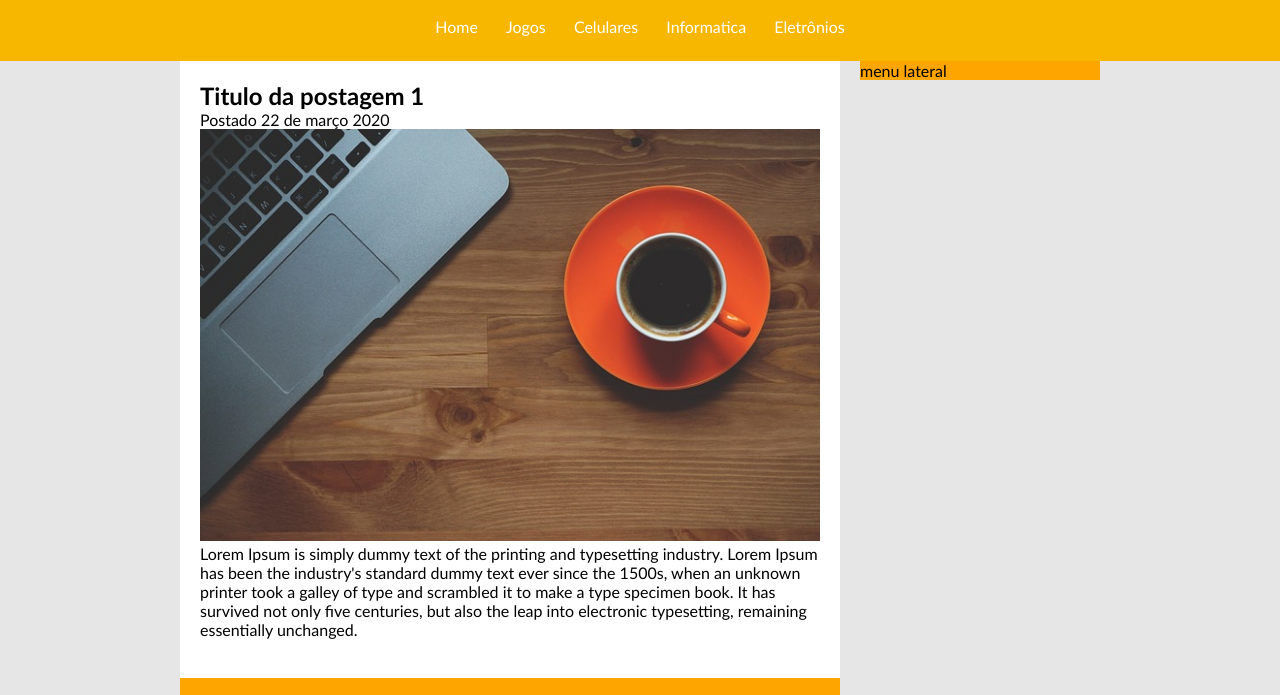
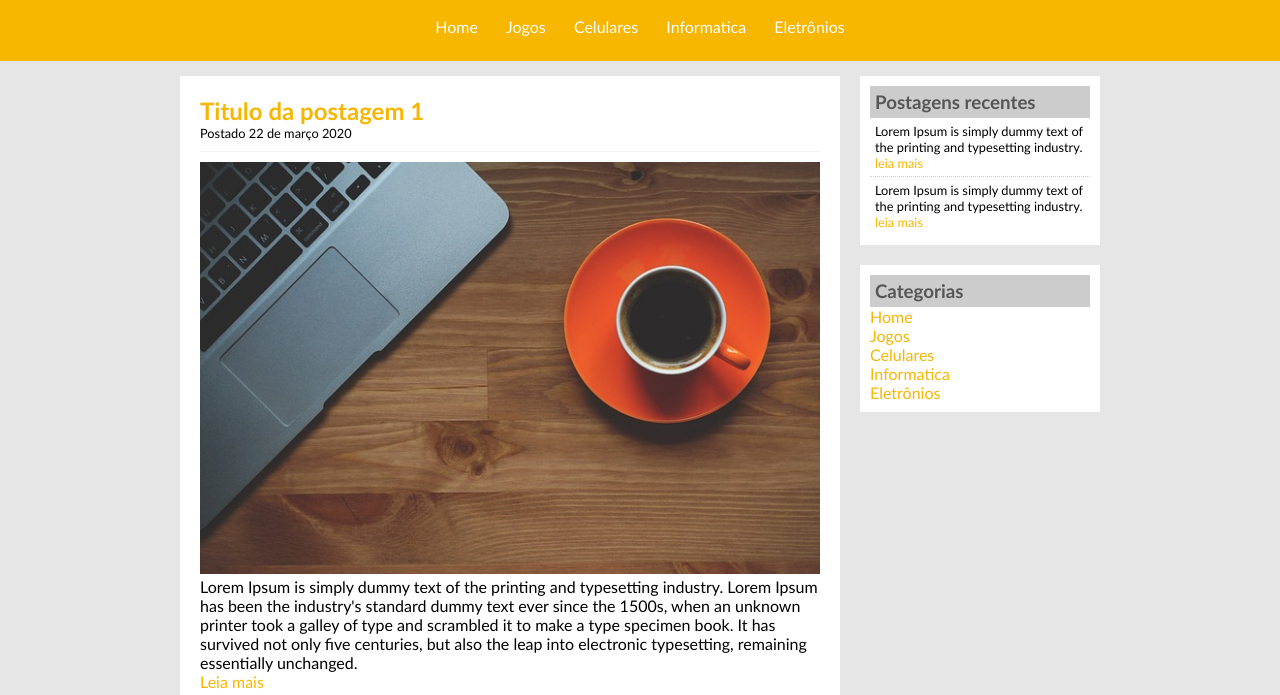
Before and after one commit to MunizNeto84/projeto02-modulo04, a plain HTML site: page index.html in a window 1280 px wide. Shown: the part 76-771 px from the top of the page. Drawn offline with Linux system fonts and the light colour scheme.

Commit message:
Finalizando o Projeto

```diff
--- a/css/estilo.css
+++ b/css/estilo.css
@@ -19,14 +19,10 @@ body {
 	padding: 10px;
 }
 
-
-#area-postagens, #area-lateral{
-	background: orange;
-}
-
 #area-principal{
 	width: 920px;
 	margin: 0 auto;
+	padding: 15px;
 }
 
 #area-postagens{
@@ -45,6 +41,12 @@ body {
 	background: white;
 }
 
+.conteudo-lateral{
+	background: white;
+	padding: 10px;
+	margin-bottom: 20px;
+}
+
 #rodape{
 	clear: both;
 	text-align: center;
@@ -56,14 +58,30 @@ a {
 	text-decoration: none;
 }
 
+
 a:link, a:visited{
+	color: #f7b600;
+}
+
+a:hover{
+	text-decoration: underline;
+}
+
+#area-cabecalho a:link, #area-cabecalho a:visited{
 	color: #fff;
 	padding: 8px 12px;
 }
 
-a:hover{
+#area-cabecalho a:hover{
 	color: #f7b600;
 	background: #fff;
+	text-decoration: none;
+}
+
+.postagem-lateral{
+	font-size: 0.8em;
+	padding: 5px;
+	border-bottom: 1px dotted #ccc;
 }
 
 h1 {
@@ -71,6 +89,29 @@ h1 {
 	font-size: 2.5em;
 }
 
+h2{
+	color: #f7b600;
+}
+
+h3{
+	color: #565656;
+	background:#CCC;
+	padding: 5px;
+}
+
 .branco{
 	color: white;
 }
+
+.data-postagem{
+	font-size: 0.8em;
+	border-bottom:1px solid #f4f4f4;
+	padding-bottom: 10px;
+	margin-bottom: 10px;
+	display: block;
+}
+
+.postagem-lateral{
+	font-size: 0.8em;
+	padding: 5px;
+}
--- a/index.html
+++ b/index.html
@@ -30,8 +30,18 @@
 
 			<div class="postagem">
 				<h2>Titulo da postagem 1</h2>
-				<span>Postado 22 de março 2020</span>
+				<span class="data-postagem">Postado 22 de março 2020</span>
 				<img width="620px" src="imagens/imagem1.jpg">
+				<p>
+					Lorem Ipsum is simply dummy text of the printing and typesetting industry. Lorem Ipsum has been the industry's standard dummy text ever since the 1500s, when an unknown printer took a galley of type and scrambled it to make a type specimen book. It has survived not only five centuries, but also the leap into electronic typesetting, remaining essentially unchanged.
+				</p>
+				<a href="">Leia mais</a>
+			</div>
+
+			<div class="postagem">
+				<h2>Titulo da postagem 2</h2>
+				<span class="data-postagem">Postado 10 de março 2020</span>
+				<img width="620px" src="imagens/imagem2.jpg">
 				<p>
 					Lorem Ipsum is simply dummy text of the printing and typesetting industry. Lorem Ipsum has been the industry's standard dummy text ever since the 1500s, when an unknown printer took a galley of type and scrambled it to make a type specimen book. It has survived not only five centuries, but also the leap into electronic typesetting, remaining essentially unchanged.
 				</p>
@@ -41,7 +51,36 @@
 		</div>
 
 		<div id="area-lateral">
-			menu lateral
+
+			<div class="conteudo-lateral">
+				<h3>Postagens recentes</h3>
+				<div class="postagem-lateral">
+					<p>
+						Lorem Ipsum is simply dummy text of the printing and typesetting industry.
+					</p>
+					<a href="">leia mais</a>
+				</div>
+
+				<div class="postagem-lateral" style="border-bottom: none;">
+					<p>
+						Lorem Ipsum is simply dummy text of the printing and typesetting industry.
+					</p>
+					<a href="">leia mais</a>
+				</div>
+
+			</div>
+
+			<div class="conteudo-lateral">
+
+				<h3>Categorias</h3>
+				<a href="index.html">Home</a><br>
+				<a href="jogos.html">Jogos</a><br>
+				<a href="celulares.html">Celulares</a><br>
+				<a href="informatica.html">Informatica</a><br>
+				<a href="eletrônios.html">Eletrônios</a><br>
+
+			</div>
+
 		</div>
 
 		<div id="rodape">
```
